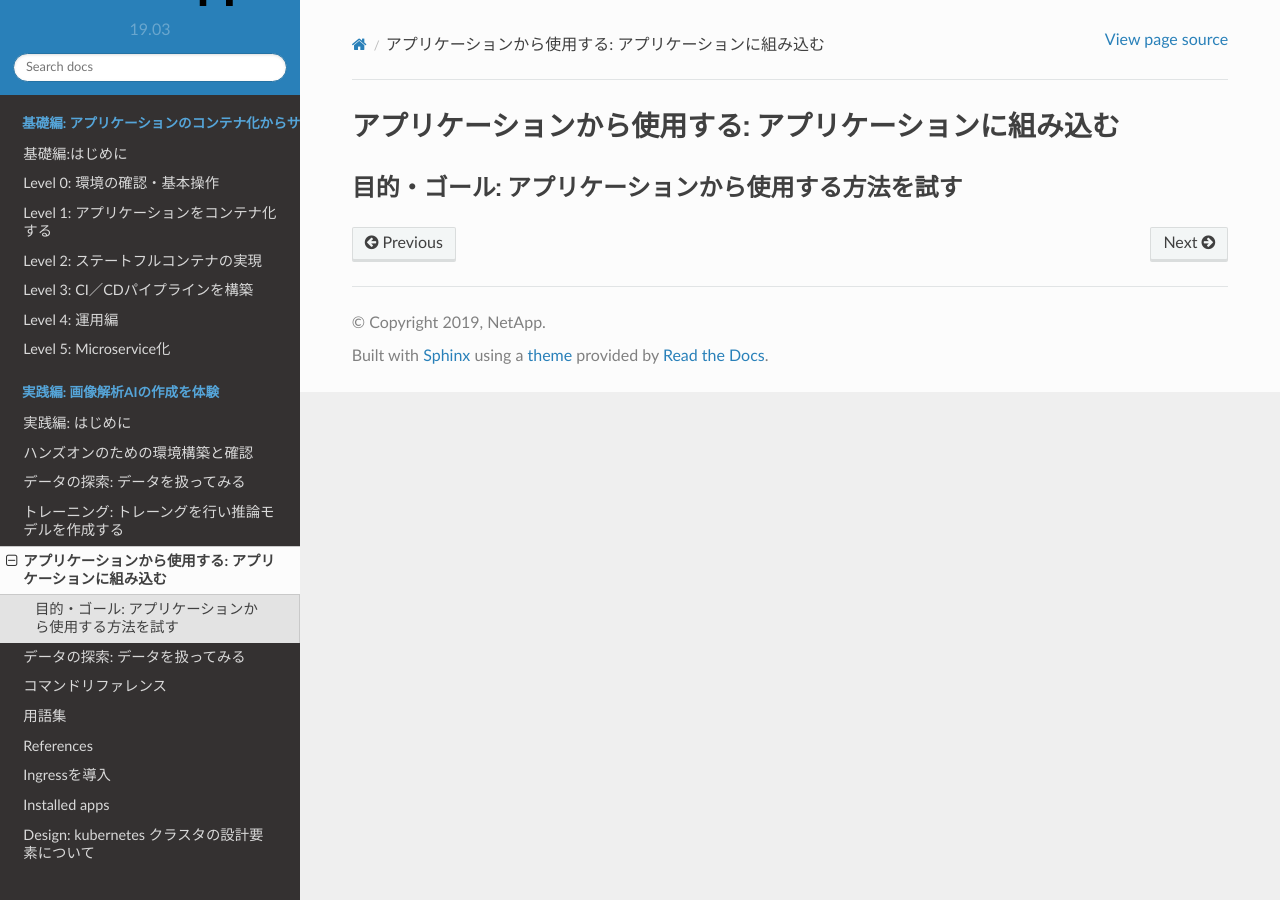
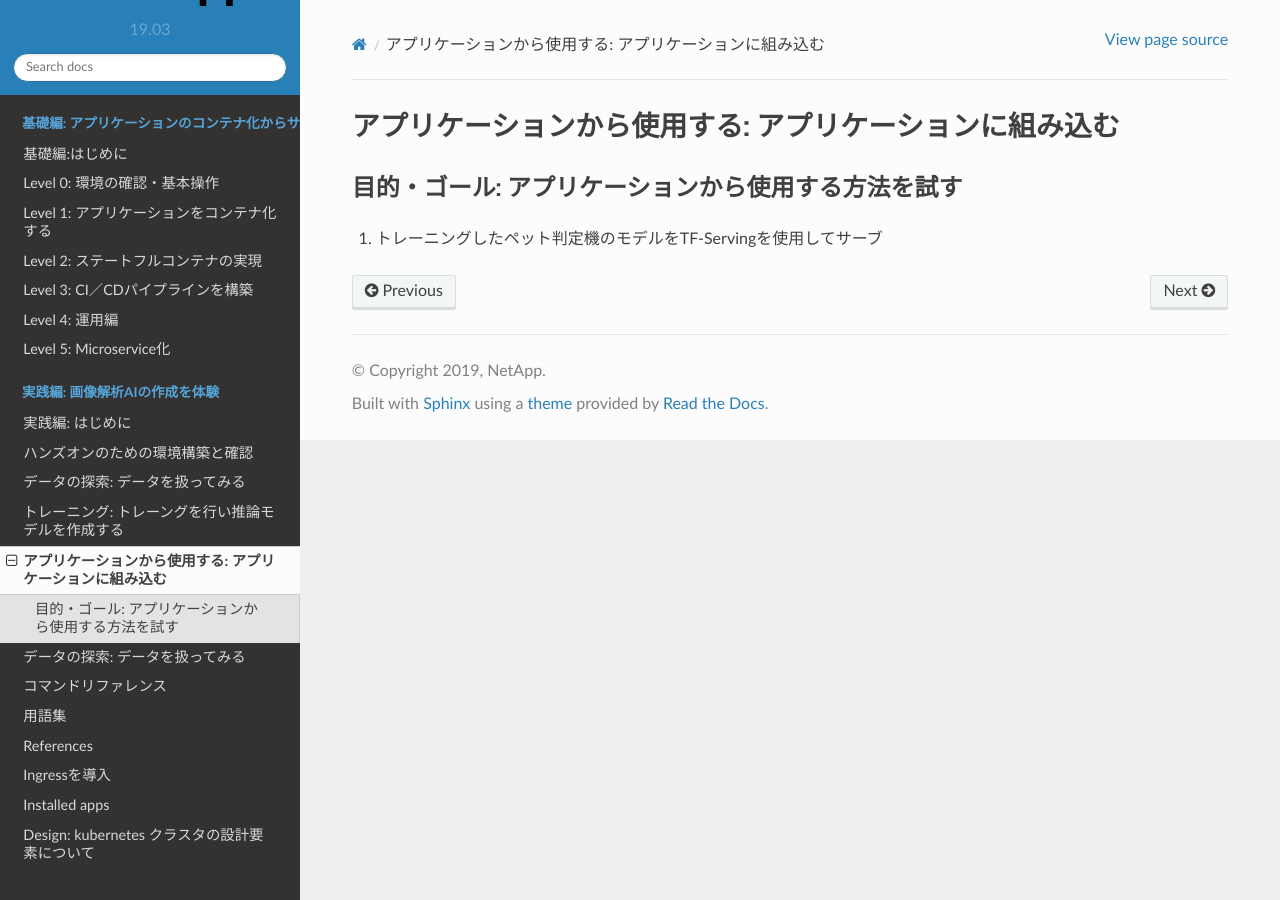
Before and after one commit to NetAppJpTechTeam/NetAppDigitalTransformationLab, a Sphinx documentation site: the page built from docs/source/MLWorkflow/serve/index.rst, in a window 1280 px wide. Built offline with Sphinx 7.4.7 and the Read the Docs theme 2.0.0, drawn with Linux system fonts in a browser that asks for light colours.

Commit message:
Add direction of this chapter.

```diff
--- a/docs/source/MLWorkflow/serve/index.rst
+++ b/docs/source/MLWorkflow/serve/index.rst
@@ -5,5 +5,7 @@
 目的・ゴール: アプリケーションから使用する方法を試す
 =============================================================
 
+#. トレーニングしたペット判定機のモデルをTF-Servingを使用してサーブ
+
+
 .. todo:: seldon/TFServe等を検討
-.. todo:: コンテナイメージはここで意識する
```
